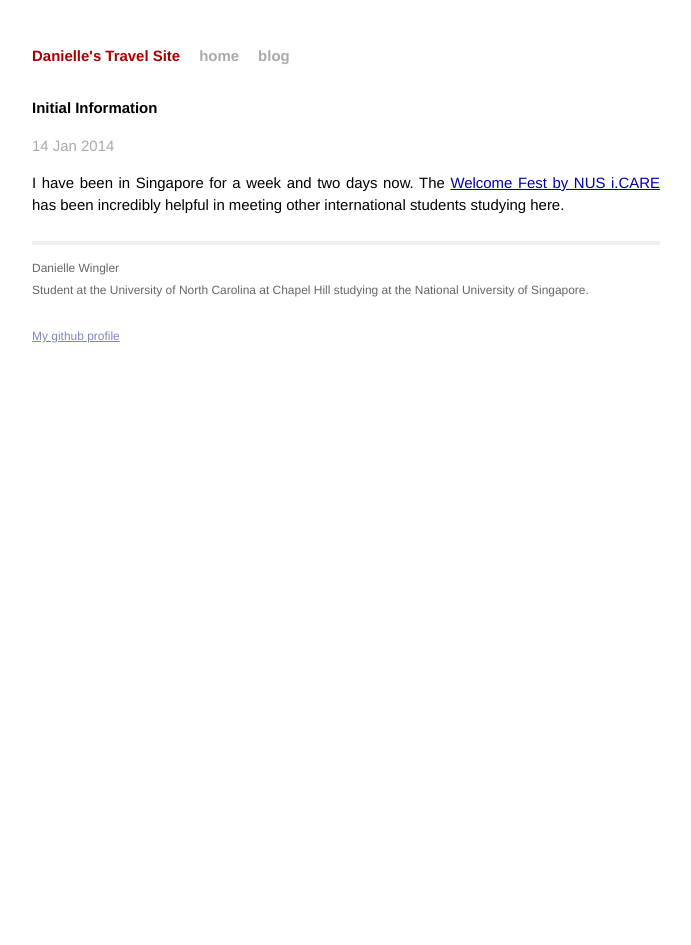
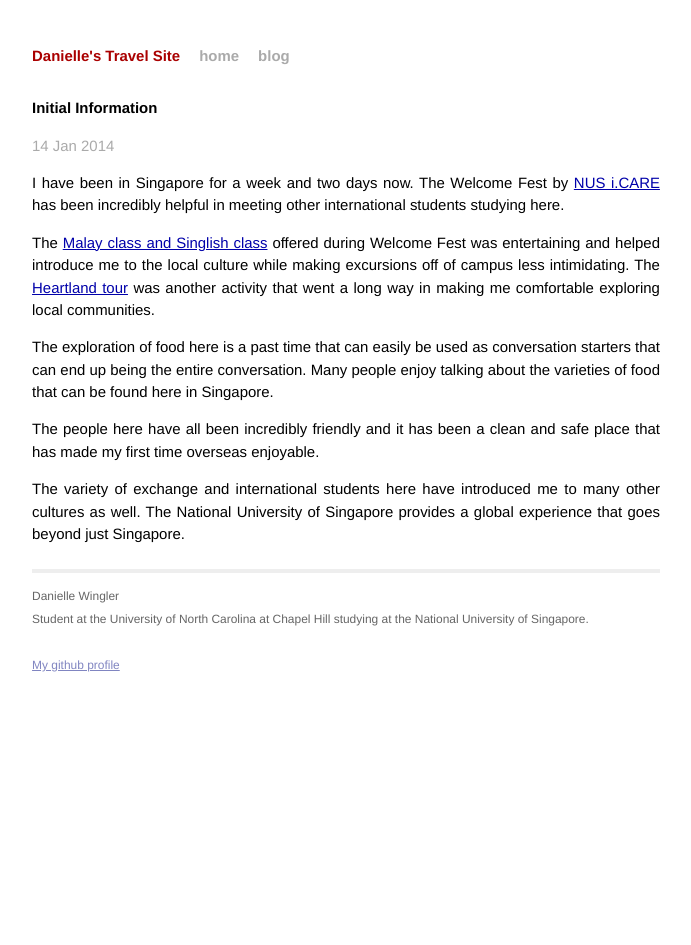
Before and after one commit to DanielleWingler/Singapore2014, a Jekyll site: the page built from _posts/2014-01-14-First.md, in a window 1280 px wide. Shown: the whole page, without its empty margins (294-985 px from the left). Built offline with Jekyll 4.4.1, drawn with Linux system fonts in a browser that asks for light colours; Markdown is read by kramdown in place of the engine named in the settings.

Commit message:
added more to post

```diff
--- a/_posts/2014-01-14-First.md
+++ b/_posts/2014-01-14-First.md
@@ -3,7 +3,16 @@ layout: post
 title:  "Initial Information"
 ---
 
-I have been in Singapore for a week and two days now. The [Welcome Fest by NUS i.CARE][iCARE] has been incredibly helpful in
-meeting other international students studying here.
+I have been in Singapore for a week and two days now. The Welcome Fest by [NUS i.CARE][iCARE] has been incredibly helpful in meeting other international students studying here.
+
+The [Malay class and Singlish class][Language] offered during Welcome Fest was entertaining and helped introduce me to the local culture while making excursions off of campus less intimidating. The [Heartland tour][Heart] was another activity that went a long way in making me comfortable exploring local communities.
+
+The exploration of food here is a past time that can easily be used as conversation starters that can end up being the entire conversation. Many people enjoy talking about the varieties of food that can be found here in Singapore.
+
+The people here have all been incredibly friendly and it has been a clean and safe place that has made my first time overseas enjoyable.
+
+The variety of exchange and international students here have introduced me to many other cultures as well. The National University of Singapore provides a global experience that goes beyond just Singapore.
 
 [iCARE]: https://www.facebook.com/nus.icare
+[Heart]: https://www.facebook.com/media/set/?set=a.652071934830979.1073741843.174419249262919&type=1
+[Language]: https://www.facebook.com/media/set/?set=a.652319808139525.1073741845.174419249262919&type=1
```
